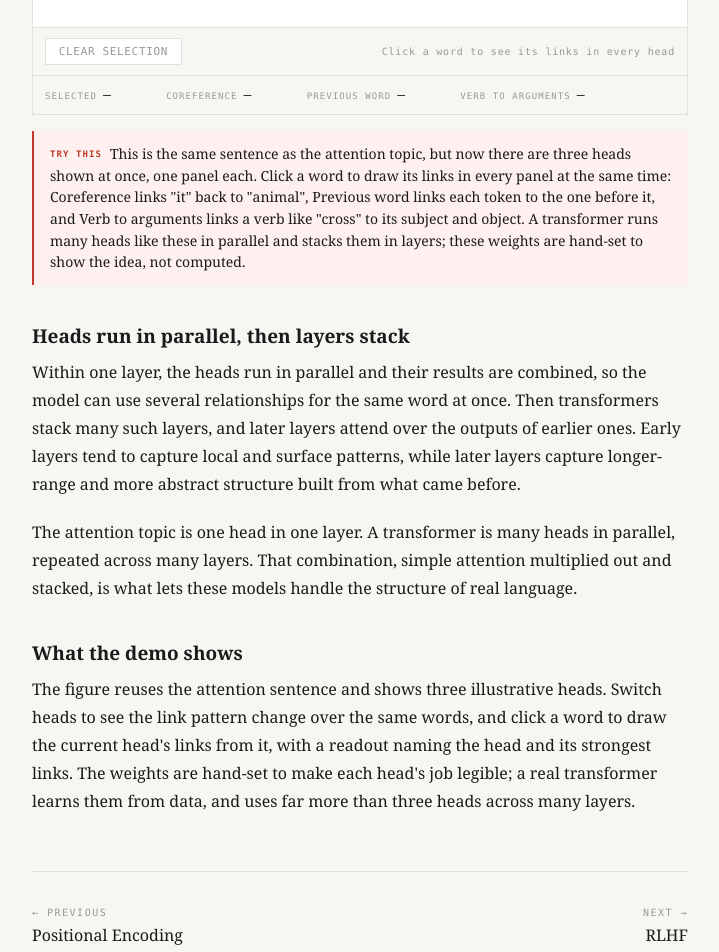
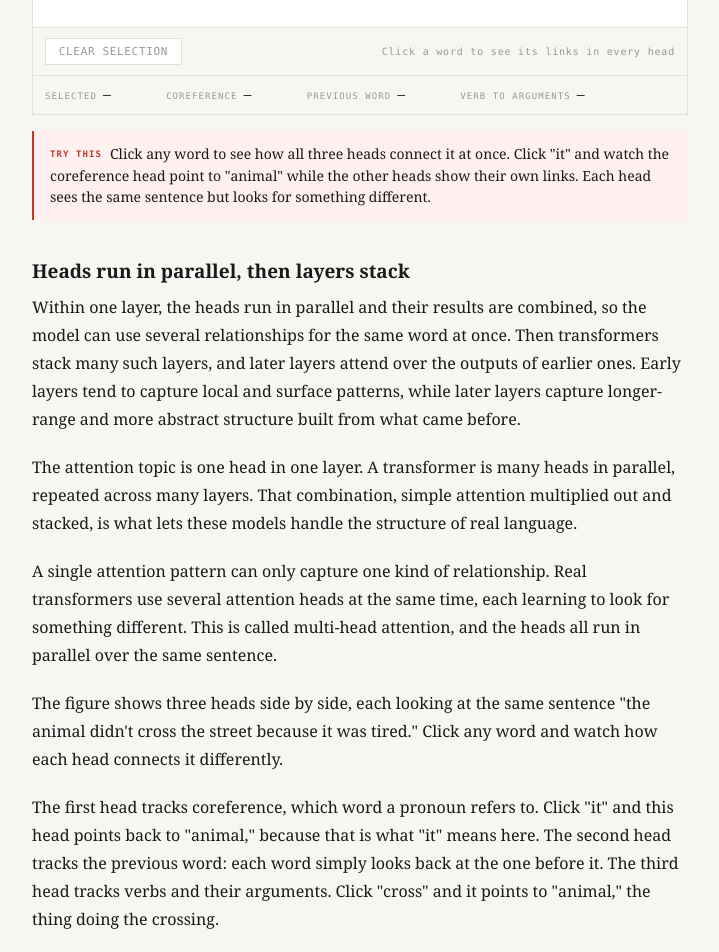
Before and after one commit to sabihusman/Learning-with-Sabih, a Next.js app: page /topics/transformers in a window 1280 px wide. Shown: the part 1080-2032 px from the top of the page, without its empty margins (280-999 px from the left). Built offline with nearby package versions, Linux system fonts and the light colour scheme.

Commit message:
Update transformers prose for all-heads-at-once multi-head figure

```diff
--- a/app/components/TransformersViz.jsx
+++ b/app/components/TransformersViz.jsx
@@ -124,7 +124,7 @@ export default function TransformersViz() {
       status={status}
       readouts={readouts}
       tryThis={
-        'This is the same sentence as the attention topic, but now there are three heads shown at once, one panel each. Click a word to draw its links in every panel at the same time: Coreference links "it" back to "animal", Previous word links each token to the one before it, and Verb to arguments links a verb like "cross" to its subject and object. A transformer runs many heads like these in parallel and stacks them in layers; these weights are hand-set to show the idea, not computed.'
+        'Click any word to see how all three heads connect it at once. Click "it" and watch the coreference head point to "animal" while the other heads show their own links. Each head sees the same sentence but looks for something different.'
       }
     >
       <svg
--- a/app/topics/transformers/page.mdx
+++ b/app/topics/transformers/page.mdx
@@ -22,6 +22,12 @@ Within one layer, the heads run in parallel and their results are combined, so t
 
 The attention topic is one head in one layer. A transformer is many heads in parallel, repeated across many layers. That combination, simple attention multiplied out and stacked, is what lets these models handle the structure of real language.
 
-## What the demo shows
+A single attention pattern can only capture one kind of relationship. Real transformers use several attention heads at the same time, each learning to look for something different. This is called multi-head attention, and the heads all run in parallel over the same sentence.
 
-The figure reuses the attention sentence and shows three illustrative heads. Switch heads to see the link pattern change over the same words, and click a word to draw the current head's links from it, with a readout naming the head and its strongest links. The weights are hand-set to make each head's job legible; a real transformer learns them from data, and uses far more than three heads across many layers.
+The figure shows three heads side by side, each looking at the same sentence "the animal didn't cross the street because it was tired." Click any word and watch how each head connects it differently.
+
+The first head tracks coreference, which word a pronoun refers to. Click "it" and this head points back to "animal," because that is what "it" means here. The second head tracks the previous word: each word simply looks back at the one before it. The third head tracks verbs and their arguments. Click "cross" and it points to "animal," the thing doing the crossing.
+
+Same sentence, same word, three different answers. That is the power of multiple heads. One head follows grammar, another follows meaning, another just tracks position, and the model gets all of these views at once instead of being forced to pick one. When the heads are combined, the word carries all of these relationships together.
+
+The three heads here are hand-designed to show three clear, recognizable jobs: coreference, previous-word, and verb-to-argument. In a real transformer the heads are not assigned jobs; each one learns its own pattern from data, and the patterns are often messier and harder to name than these. The links you see are computed from simple rules chosen to make each head's job legible. The idea they illustrate is real: many heads, running in parallel over the same words, each capturing a different kind of relationship.
```
